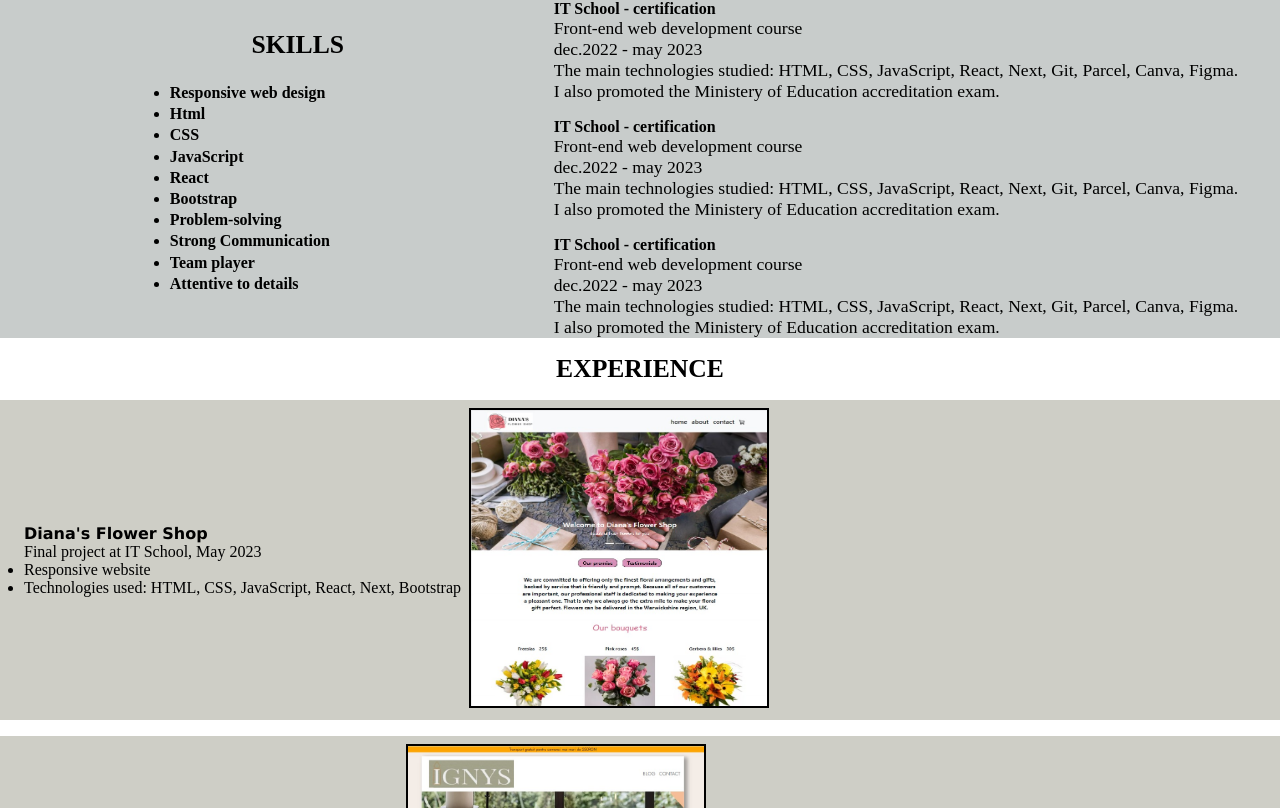
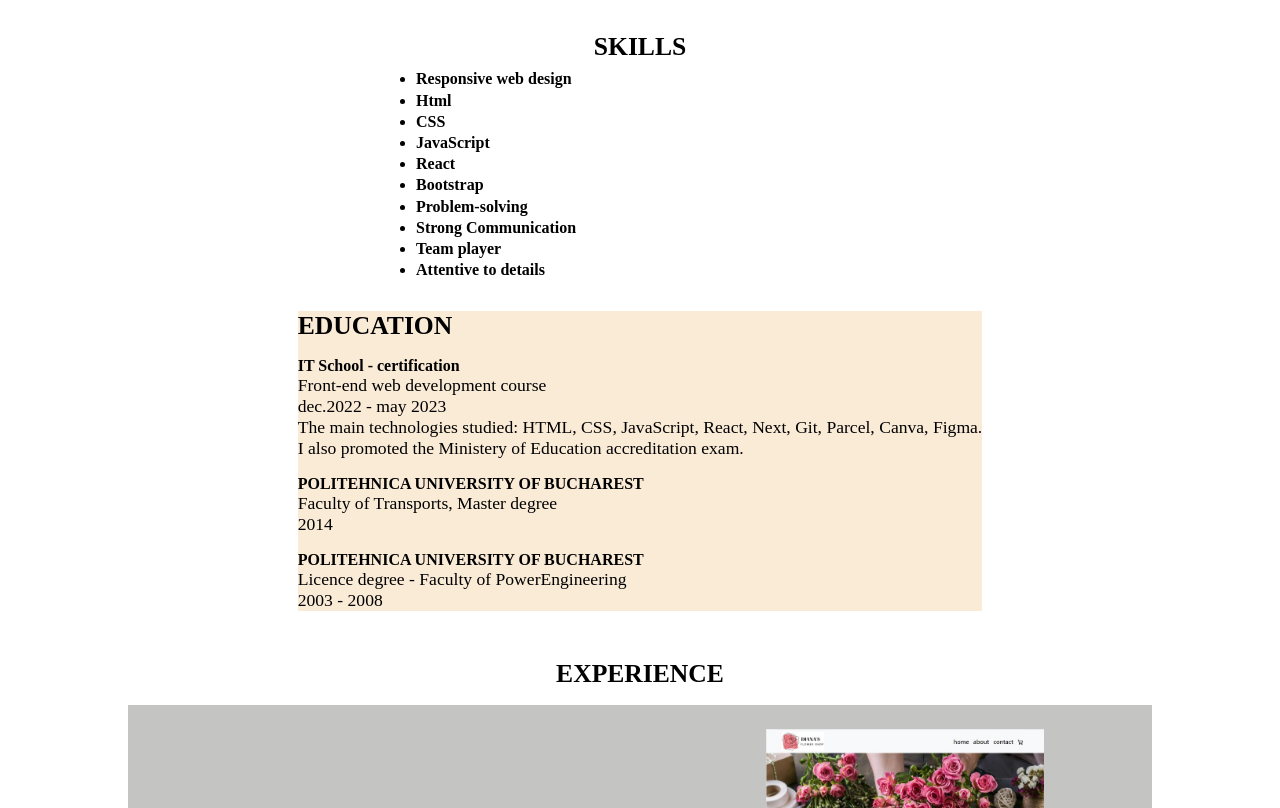
Before and after one commit to Diana-Elen/portofolio, a Next.js app in the folder my-portofolio/: page / in a window 1280 px wide. Shown: the part 812-1620 px from the top of the page. Built offline with nearby package versions, Linux system fonts and the light colour scheme.

Commit message:
update style

```diff
--- a/my-portofolio/components/Education.js
+++ b/my-portofolio/components/Education.js
@@ -3,6 +3,7 @@ import styles from "../style/Education.module.css"
 export default function Education() {
     return <>
     <div className={styles.education_container}>
+        <div className={styles.education_title}>education</div>
         <div>
             <p className={styles.education_unit}>IT School - certification</p>
             <p className={styles.study}>Front-end web development course</p>
@@ -11,18 +12,14 @@ export default function Education() {
             <p className={styles.study}>I also promoted the Ministery of Education accreditation exam.</p>
         </div>
         <div>
-            <p className={styles.education_unit}>IT School - certification</p>
-            <p className={styles.study}>Front-end web development course</p>
-            <p className={styles.study}>dec.2022 - may 2023</p>
-            <p className={styles.study}>The main technologies studied: HTML, CSS, JavaScript, React, Next, Git, Parcel, Canva, Figma.</p>
-            <p className={styles.study}>I also promoted the Ministery of Education accreditation exam.</p>
+            <p className={styles.education_unit}>POLITEHNICA UNIVERSITY OF BUCHAREST</p>
+            <p className={styles.study}>Faculty of Transports, Master degree</p>
+            <p className={styles.study}>2014</p>
         </div>
         <div>
-            <p className={styles.education_unit}>IT School - certification</p>
-            <p className={styles.study}>Front-end web development course</p>
-            <p className={styles.study}>dec.2022 - may 2023</p>
-            <p className={styles.study}>The main technologies studied: HTML, CSS, JavaScript, React, Next, Git, Parcel, Canva, Figma.</p>
-            <p className={styles.study}>I also promoted the Ministery of Education accreditation exam.</p>
+            <p className={styles.education_unit}>POLITEHNICA UNIVERSITY OF BUCHAREST</p>
+            <p className={styles.study}>Licence degree - Faculty of PowerEngineering</p>
+            <p className={styles.study}>2003 - 2008</p>
         </div>
     </div>
     </>
--- a/my-portofolio/style/Education.module.css
+++ b/my-portofolio/style/Education.module.css
@@ -8,6 +8,12 @@
     display: flex;
     flex-direction: column;
     justify-content: center;
-    align-items: center;
+    align-items: flex-start;
     gap: 1rem;
+    background-color: antiquewhite;
 }
+.education_title {
+    font-size: 1.6rem;
+    font-weight: bold;
+    text-transform: uppercase;
+}
--- a/my-portofolio/style/Experience.module.css
+++ b/my-portofolio/style/Experience.module.css
@@ -11,6 +11,8 @@
     flex-direction: column;
     gap: 1rem;
     background-color: white;
+    width: 80vw;
+    margin-inline: auto;
 }
 .site_name {
     font-size: 1rem;
@@ -19,22 +21,28 @@
     font-family: 'Lucida Sans', 'Lucida Sans Regular', 'Lucida Grande', 'Lucida Sans Unicode', Geneva, Verdana, sans-serif;
 }
 .site_description {
-    font-weight: 300;
+    font-weight: bold;
 }
 .project {
-    width: 100vw;
     display: flex;
     flex-direction: column;
+    justify-content: space-around;
     align-items: center;
-    gap: 0.5rem;
-    background-color: #cecec6;
-    padding: 0.5rem 1.5rem;
+    gap: 2rem;
+    padding: 1.5rem 1.5rem;
+    background-color: rgb(196, 196, 195);
 }
 .website_image {
-    border: 2px solid black;
+    height: 40vh;
+    width: 60vw;
+    object-fit: contain;
 }
 @media (min-width: 500px) {
     .project {
         flex-direction: row;
     }
+    .website_image {
+        height: 40vh;
+        width: 30vw;
+    }
 }
--- a/my-portofolio/style/JobTitle.module.css
+++ b/my-portofolio/style/JobTitle.module.css
@@ -22,16 +22,16 @@
     font-weight: bold;
     padding: 1rem;
     text-transform: uppercase;
-    text-shadow: -15px 5px 20px #64cc2c;
+    text-shadow: -15px 5px 20px #ced0d3;
     color: white;
-    letter-spacing: -0.05em;
+    letter-spacing: -0.05rem;
     font-family: 'Anton', Arial, sans-serif;
     user-select: none;
     text-transform: uppercase;
     transition: all 0.25s ease-out;
 }
 .hello:hover {
-    text-shadow: -15px 5px 20px black;
+    text-shadow: -16px 6px 15px #5a5a5b;
 }
 .name_title {
     display: flex;
--- a/my-portofolio/style/Skills.module.css
+++ b/my-portofolio/style/Skills.module.css
@@ -2,15 +2,13 @@
     font-weight: bold;
     text-transform: uppercase;
     font-size: 1.6rem;
-    padding: 1rem;
     text-align: center;
 }
 .skills_container {
-    width: 100vw;
     display: flex;
     flex-direction: column;
+    justify-content: center;
     gap: 0.5rem;
-    margin-block-end: 2rem;
 }
 .skills_list {
     display: flex;
@@ -19,8 +17,6 @@
     gap: 0.2rem;
     margin-inline-start: 2rem;
     font-weight: bold;
-    margin-inline-start: 25%;
-    width: 60vw;
 }
 .skills_list li:hover {
     background-color: pink;
--- a/my-portofolio/style/Style.module.css
+++ b/my-portofolio/style/Style.module.css
@@ -10,8 +10,9 @@
 }
 .skills_education {
     display: flex;
-    flex-direction: row;
+    flex-direction: column;
     justify-content: center;
     align-items: center;
-    background-color: #c8cccb;
+    padding: 2rem;
+    gap: 2rem;
 }
```
